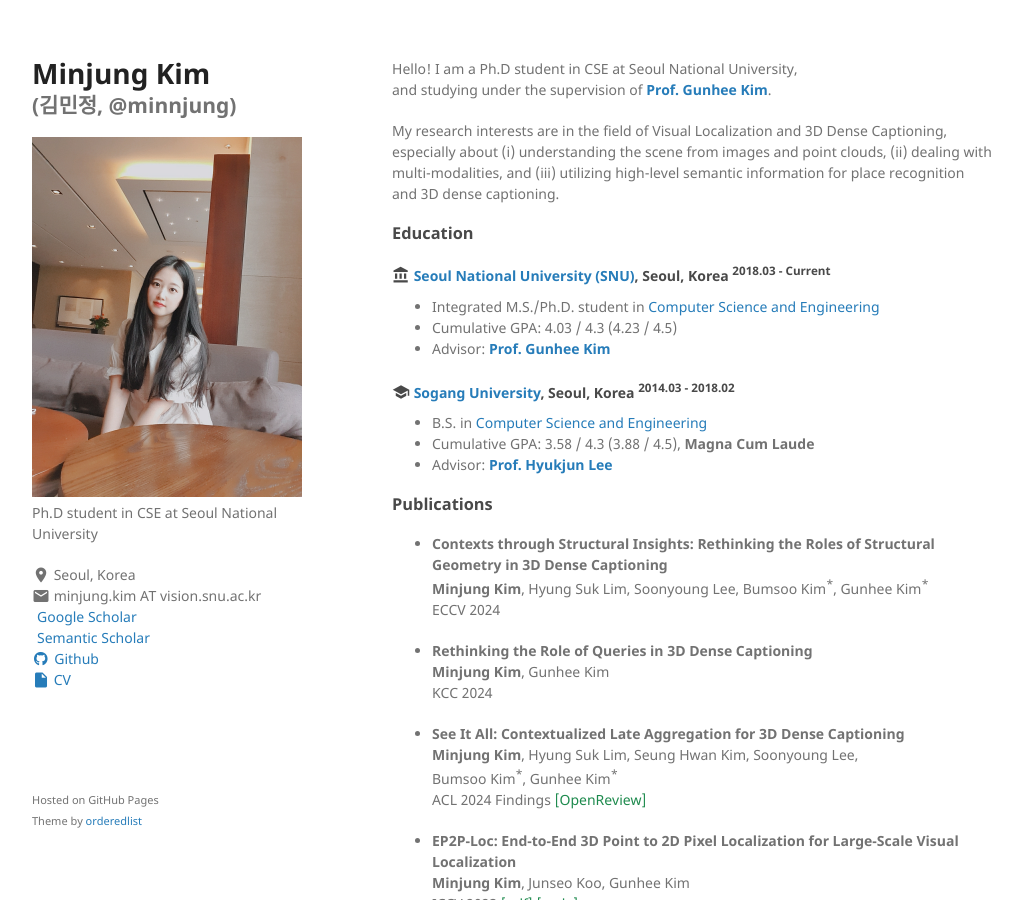
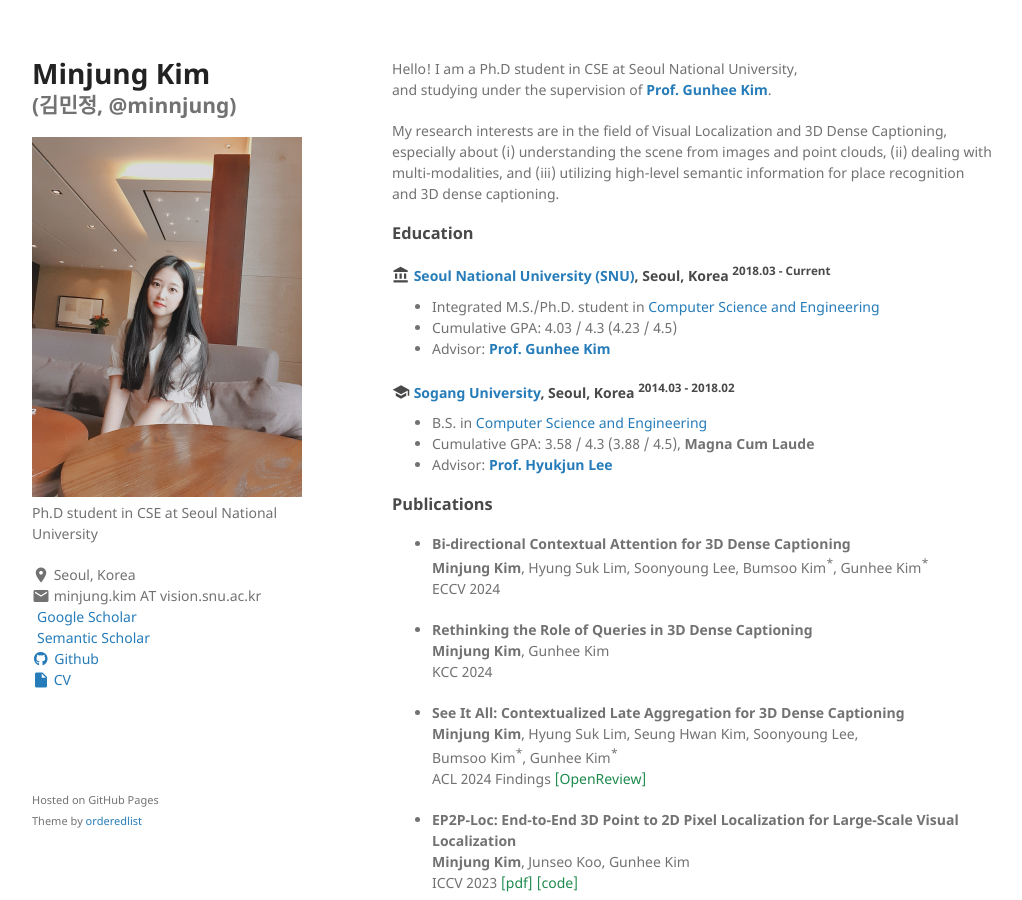
Before and after one commit to minnjung/minnjung.github.io, a Jekyll site: the page built from index.md, in a window 1280 px wide and 900 px high. Shown: the whole window, without its empty margins (128-1150 px from the left). Built offline with Jekyll 4.4.1, drawn with Linux system fonts in a browser that asks for light colours; a style sheet for code colours, icons or effects is not loaded.

Commit message:
Update index.md

```diff
--- a/index.md
+++ b/index.md
@@ -44,7 +44,7 @@ and (iii) utilizing high-level semantic information for place recognition and 3D
 
 ### Publications
 
-- **Contexts through Structural Insights: Rethinking the Roles of Structural Geometry in 3D Dense Captioning** <br/>
+- **Bi-directional Contextual Attention for 3D Dense Captioning** <br/>
 **Minjung Kim**, Hyung Suk Lim, Soonyoung Lee, Bumsoo Kim<sup>\*</sup>, Gunhee Kim<sup>\*</sup> <br/>
 ECCV 2024
 
```
